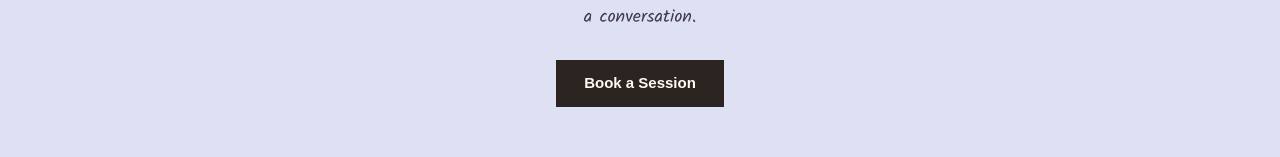
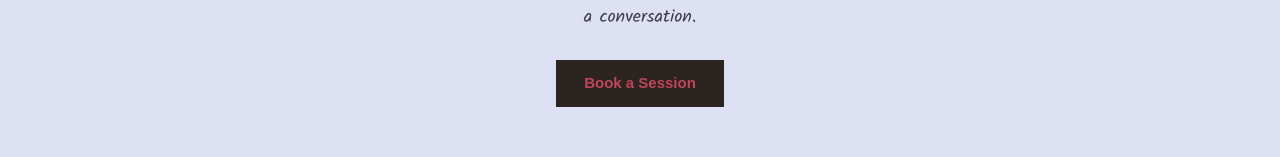
Before and after one commit to Shree0310/Metamorphosis, a Next.js app: page /about in a window 1280 px wide. Shown: the part 5399-5556 px from the top of the page. Built offline with nearby package versions, Linux system fonts and the light colour scheme; a web font is replaced by a local one.

Commit message:
fixed the book as session btn

```diff
--- a/src/app/about/AboutPageContent.tsx
+++ b/src/app/about/AboutPageContent.tsx
@@ -536,13 +536,14 @@ export default function AboutPageContent() {
             Book a free intro call and see if we're a good fit — no commitment, just a conversation.
           </p>
           <div className="mt-7">
-            <button
-              type="button"
-              className="cursor-pointer border-0 bg-[#2B2420] px-7 py-3 text-[#FFFBF2] hover:bg-[#4A3F36]"
-              style={{ fontFamily: 'var(--font-baloo)', fontWeight: 700, fontSize: '15px' }}
+            <Link
+              href="/book-now"
+              scroll={false}
+              className="inline-block cursor-pointer border-0 bg-[#2B2420] px-7 py-3 text-[#FFFBF2] hover:bg-[#4A3F36] hover:no-underline"
+              style={{ fontFamily: 'var(--font-baloo)', fontWeight: 700, fontSize: '15px', textDecoration: 'none' }}
             >
               Book a Session
-            </button>
+            </Link>
           </div>
         </div>
       </section>
```
